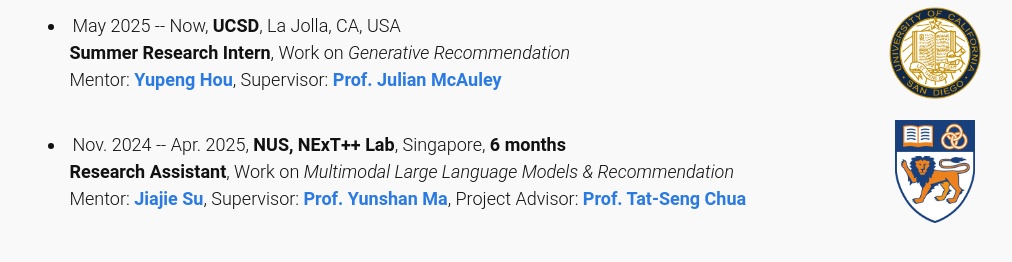
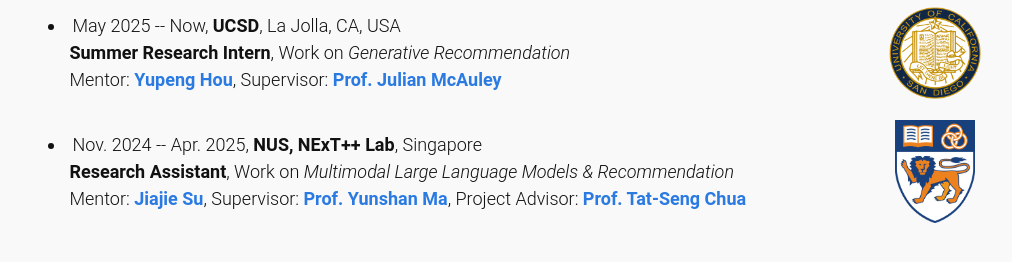
Before and after one commit to YYYZ1234/YYYZ1234.github.io, a plain HTML site: page index.html in a window 1280 px wide. Shown: the part 840-1102 px from the top of the page, without its empty margins (126-1138 px from the left). Drawn offline with Linux system fonts and the light colour scheme; some icons are missing; a web font is replaced by a local one.

Commit message:
'v2-mod'

```diff
--- a/index.html
+++ b/index.html
@@ -398,7 +398,7 @@ height="0" width="0" style="display:none;visibility:hidden"></iframe></noscript>
           <td width="90%">
 
             <li>
-              Nov. 2024 -- Apr. 2025, <strong>NUS, NExT++ Lab</strong>, Singapore, <strong>6 months</strong> <br>
+              Nov. 2024 -- Apr. 2025, <strong>NUS, NExT++ Lab</strong>, Singapore <br>
               &nbsp&nbsp&nbsp&nbsp <strong>Research Assistant</strong>, Work on <i>Multimodal Large Language Models & Recommendation</i><br>
               &nbsp&nbsp&nbsp&nbsp Mentor: <a href="https://scholar.google.com.hk/citations?user=tn09CCIAAAAJ&hl=zh-CN&oi=ao" target="_blank"><span style="font-weight: bold;">Jiajie Su</span></a>, Supervisor: <a href="https://mysbupt.github.io/" target="_blank"><span style="font-weight: bold;">Prof. Yunshan Ma</span></a>, Project Advisor: <a href="https://scholar.google.com/citations?hl=en&user=Z9DWCBEAAAAJ" target="_blank"><span style="font-weight: bold;">Prof. Tat-Seng Chua</span></a>  <br>
             </li>
```
